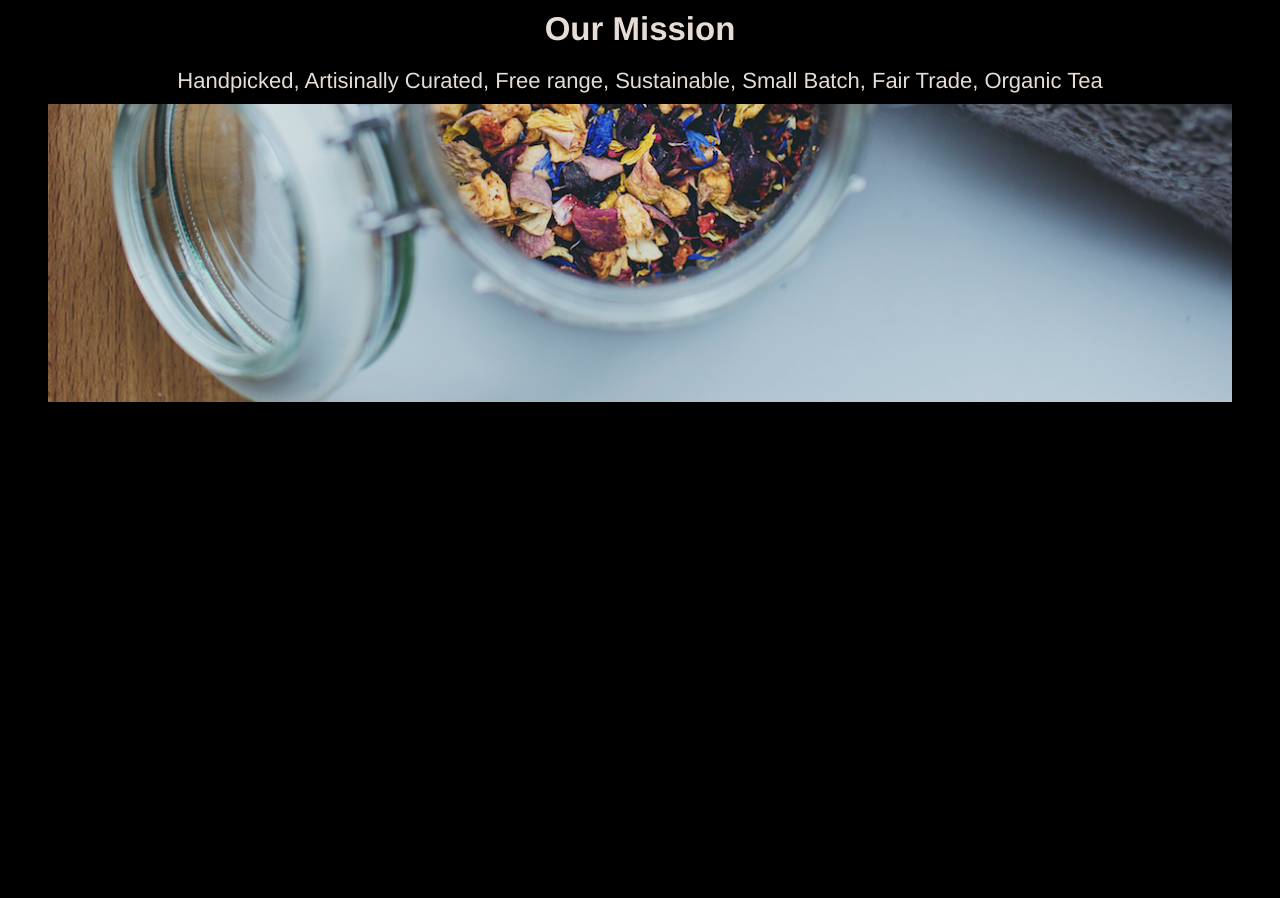
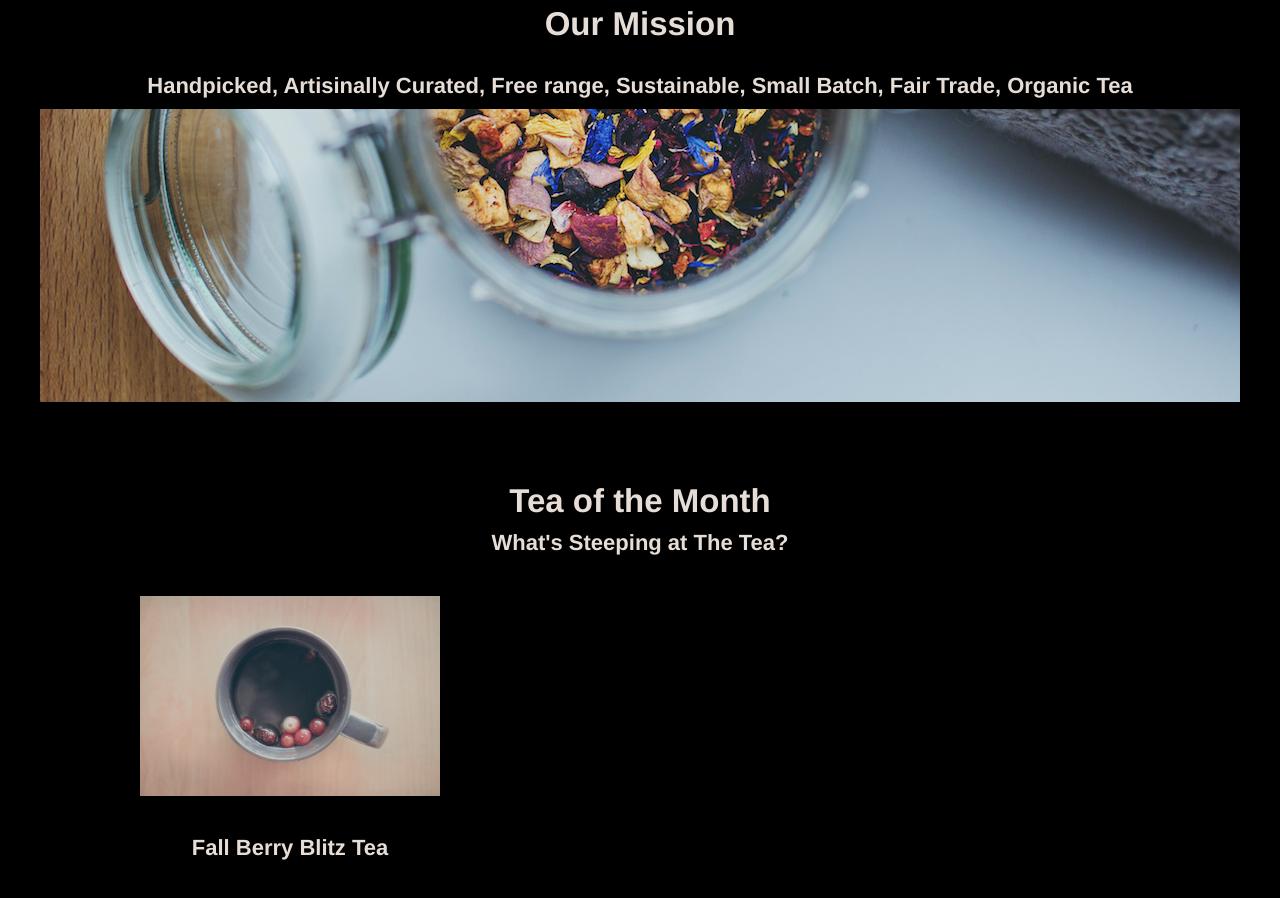
Before and after one commit to mtrovela/tea-cozy, a plain HTML site: page index.html in a window 1280 px wide. Shown: the part 396-1294 px from the top of the page. Before the commit the page ends 806 px from the top, so only its background shows below. Drawn offline with Linux system fonts and the light colour scheme.

Commit message:
finished subsection and image-content tile

```diff
--- a/index.html
+++ b/index.html
@@ -27,9 +27,26 @@
       <div class="hero">
         <div class="banner">
           <h2 class="banner">Our Mission</h2>
-          <p class="banner">Handpicked, Artisinally Curated, Free range, Sustainable, Small Batch, Fair Trade, Organic Tea</p>
+          <h4 class="banner">Handpicked, Artisinally Curated, Free range, Sustainable, Small Batch, Fair Trade, Organic Tea</h4>
         </div>
       </div>
+
+      <!-- Tea of the Month -->
+      <div class="subsection">
+        <div class="section-title">
+          <h2 class="banner subsection"> Tea of the Month</h2>
+          <h4 class="banner subsection">What's Steeping at The Tea?</h4>
+        </div>
+          <!-- box item1 -->
+          <div class="image-content">
+            <div class="image fall-berry-blitz"></div>
+            <h4>Fall Berry Blitz Tea</h4>
+        </div>
+
+
+        </div>
+      </div>
+
   </div>
 
 
--- a/resources/css/style.css
+++ b/resources/css/style.css
@@ -41,16 +41,19 @@ a {
 .content {
   display: flex;
   flex-direction: column;
-  margin: 0 40px 0 40px;
+  justify-content: center;
+  margin: auto;
 }
 
 .hero {
   background-image: url("../../resources/images/img-mission-background.jpg");
   background-size: cover;
   display: flex;
+  justify-content: center;
   align-items: center;
-  width: 100%;
+  width: 1200px;
   height: 700px;
+  margin: 0 auto 80px auto;
 }
 
 
@@ -64,3 +67,35 @@ a {
   width: 100%;
   margin: 10px 0 10px 0;
 }
+
+.subsection {
+  display: flex;
+  justify-content: center;
+  flex-direction: column;
+  margin: auto;
+  width: 1000px;
+}
+
+.image-content {
+  width: 300px;
+  margin-top: 40px;
+}
+
+.image {
+  /* display: flex; */
+  background-size: cover;
+  background-position: center;
+  width: 300px;
+  height: 200px;
+}
+
+.fall-berry-blitz {
+  background-image: url("../../resources/images/img-berryblitz.jpg");
+  /* width: 300px;
+  height: 200px; */
+}
+
+h4 {
+  text-align: center;
+  padding-top: 10px;
+}
```
